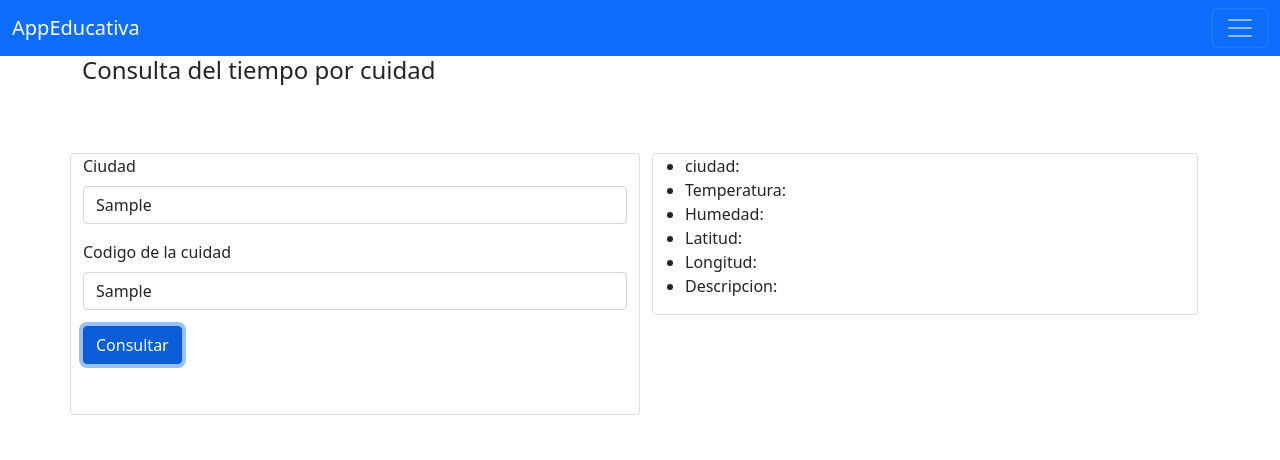
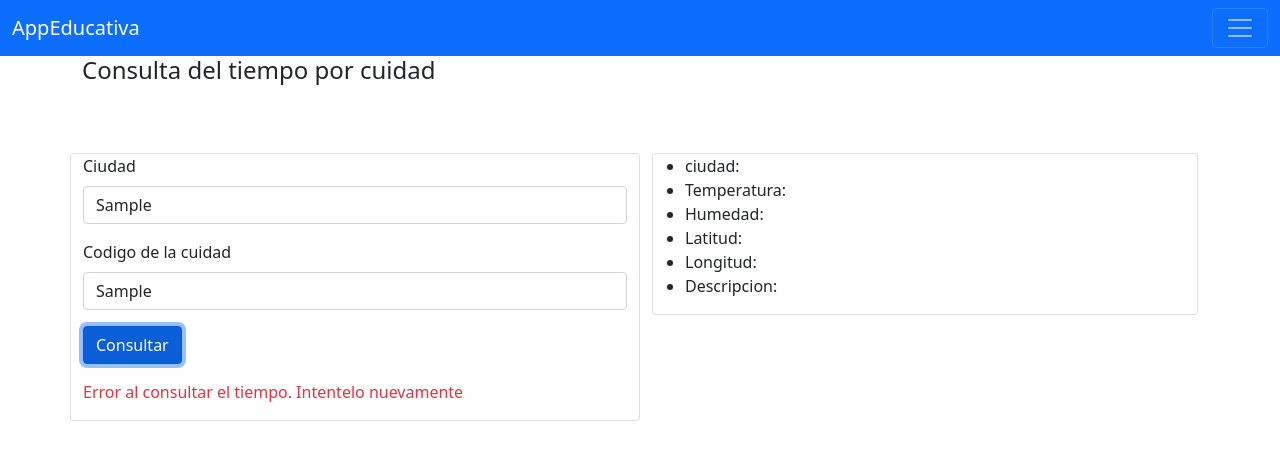
Before and after one commit to cbustamante777duoc/appEducativaAngular, an Angular app: page /tiempo in a window 1280 px wide. Both pictures are taken after typing "Sample", "Sample" into the empty fields and a click on the button "Consultar". Shown: the top 460 px of the page. Built offline with nearby package versions, Linux system fonts and the light colour scheme; no server answers.

Commit message:
manejo de errores en la api

```diff
--- a/src/app/componentes/tiempo/tiempo.component.html
+++ b/src/app/componentes/tiempo/tiempo.component.html
@@ -39,6 +39,7 @@
 
         </div>
       </form>
+      <p class="text-danger" *ngIf="showError">{{mensajeError}}</p>
     </div>
 
     <!--Card-->
--- a/src/app/componentes/tiempo/tiempo.component.ts
+++ b/src/app/componentes/tiempo/tiempo.component.ts
@@ -12,12 +12,14 @@
   formulario: FormGroup;
   testNumero:number;
   tiempo:any;
-  name:any;
-  temperatura:any;
-  humedad:any;
-  latitud:any;
-  longitud:any;
-  descripcion:any;
+  name:string;
+  temperatura:number;
+  humedad:number;
+  latitud:number;
+  longitud:number;
+  descripcion:string;
+  showError:boolean;
+  mensajeError:string;
 
   constructor(private formbuilder:FormBuilder,private _temperatura:TemperaturaService) {
 
@@ -42,6 +44,7 @@
 
 
   consultar(){
+    this.showError = false;
     console.log("datos ",this.formulario);
 
     this._temperatura.getEstadoTiempo(this.formulario.get('ciudad').value,this.formulario.get('codigo').value)
@@ -54,7 +57,13 @@
         this.longitud = this.tiempo.coord.lon;
         this.descripcion = this.tiempo.weather[0].description;
         console.log(respuesta);
-      })
+      },
+       error =>{
+
+        this.showError = true;
+        this.mensajeError = "Error al consultar el tiempo. Intentelo nuevamente";
+
+       })
   }
 
 }
```
